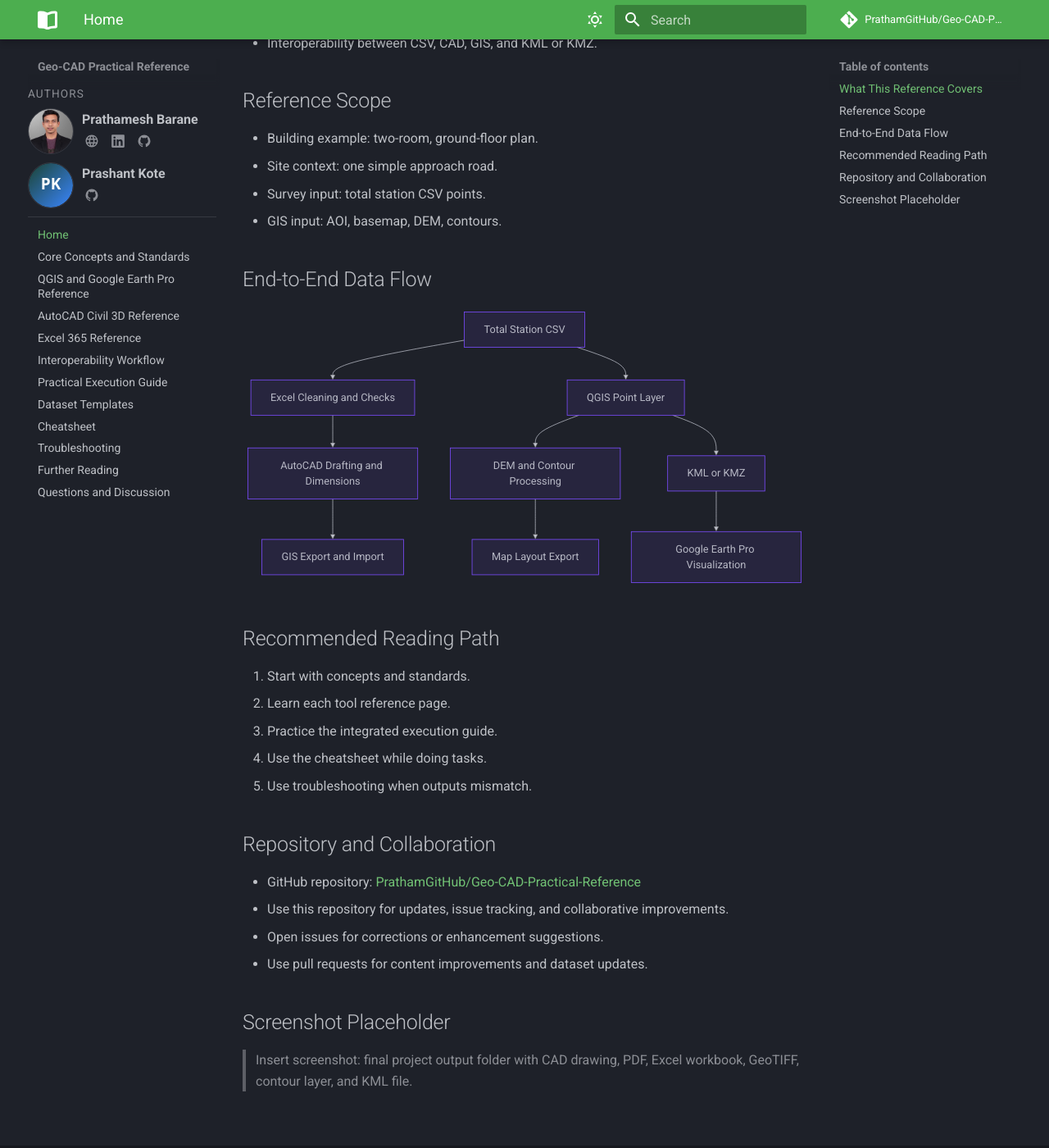
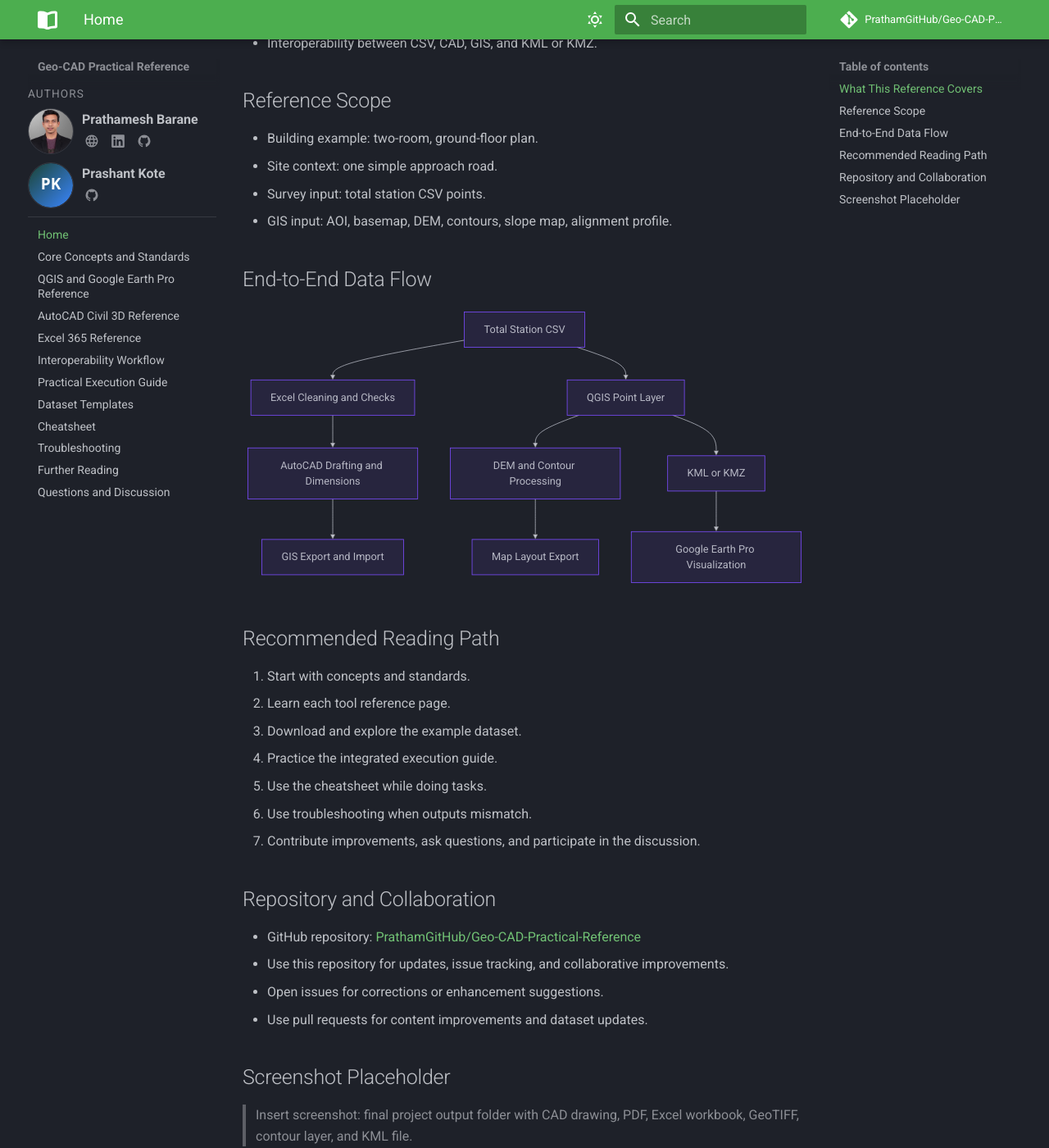
Before and after one commit to PrathamGitHub/Geo-CAD-Practical-Reference, an MkDocs documentation site: the page built from docs/index.md, in a window 1280 px wide and 1400 px high, scrolled down 636 px. Shown: the whole window at 82% size. Built offline with MkDocs 1.6.1 and Material for MkDocs 9.7.7, drawn with Linux system fonts in a browser that asks for light colours; comment, search, counter and statistics services are not loaded.

Commit message:
Update GIS input details and enhance workflow steps in documentation; add requirements file for project dependencies.

```diff
--- a/docs/index.md
+++ b/docs/index.md
@@ -22,7 +22,7 @@
 - Building example: two-room, ground-floor plan.
 - Site context: one simple approach road.
 - Survey input: total station CSV points.
-- GIS input: AOI, basemap, DEM, contours.
+- GIS input: AOI, basemap, DEM, contours, slope map, alignment profile.
 
 ## End-to-End Data Flow
 
@@ -42,9 +42,11 @@
 
 1. Start with concepts and standards.
 2. Learn each tool reference page.
-3. Practice the integrated execution guide.
-4. Use the cheatsheet while doing tasks.
-5. Use troubleshooting when outputs mismatch.
+3. Download and explore the example dataset.
+4. Practice the integrated execution guide.
+5. Use the cheatsheet while doing tasks.
+6. Use troubleshooting when outputs mismatch.
+7. Contribute improvements, ask questions, and participate in the discussion.
 
 ## Repository and Collaboration
 
```
Also changed, not shown: requirements.txt (added, +29 -0 lines).
